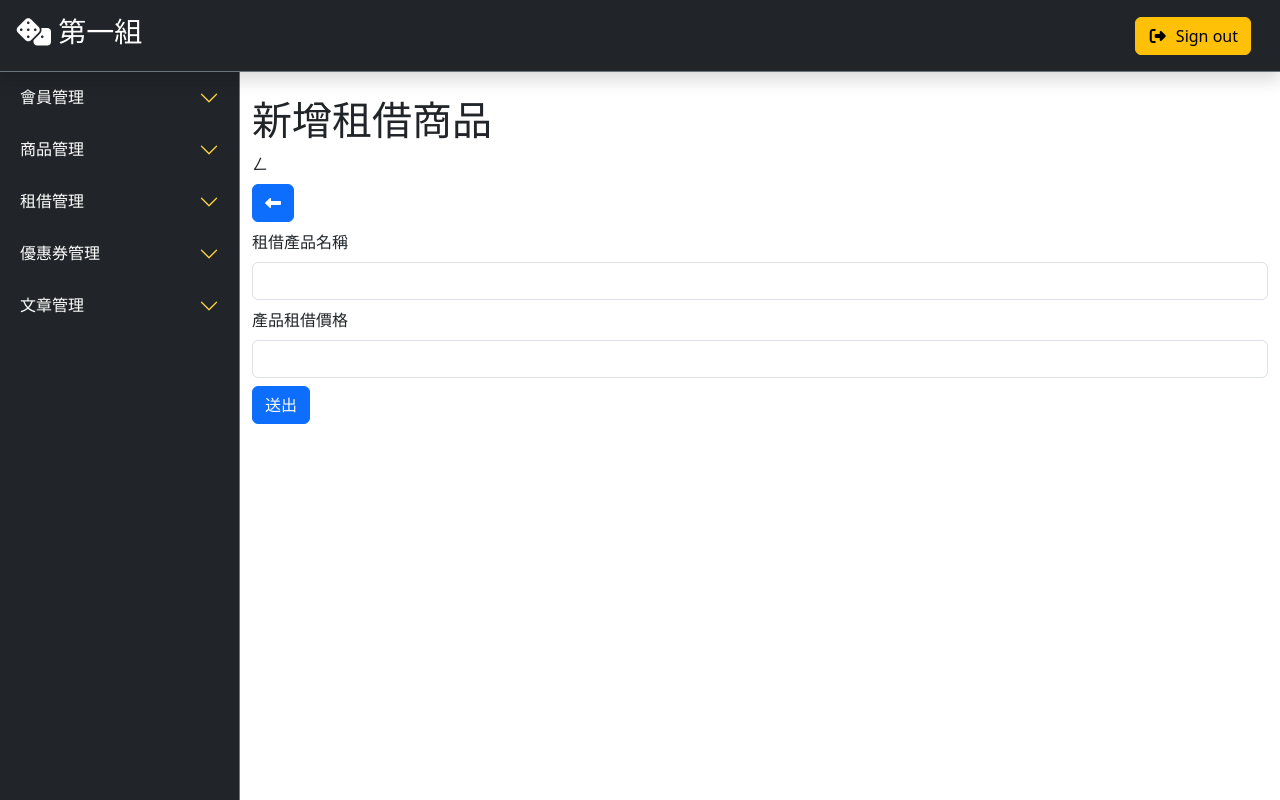
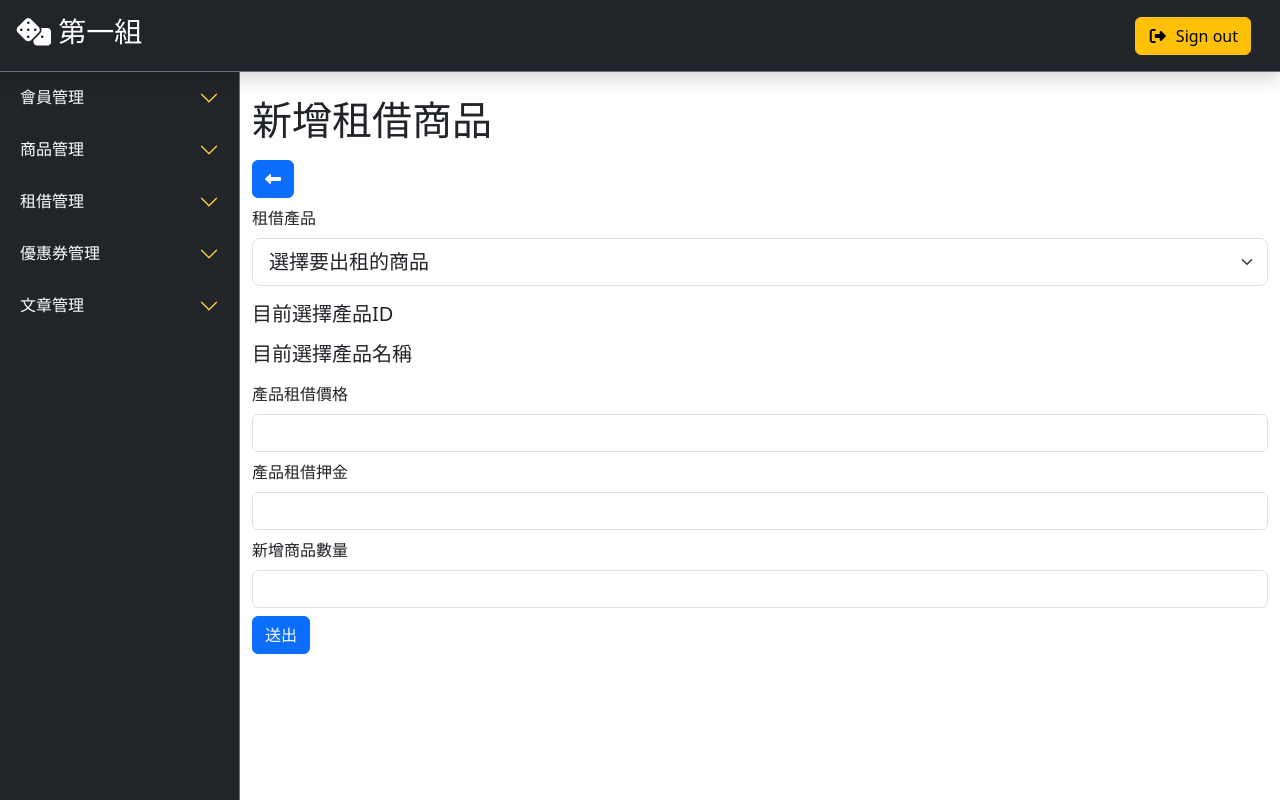
Before and after one commit to besttea168/teamwork, a PHP site: page /create-rent-product.php in a window 1280 px wide. Run offline with PHP 8.4, Linux system fonts and the light colour scheme; data comes from the database, SQL or seed files in the repository; a stand-in replaces the project's code that opens the database connection; some libraries are stand-ins or nearby versions.

Commit message:
增加doCreate-rent-Product.php,修改新增租借商品，商品清單頁面修改Thead中的英文名稱改成中文，修改商品新增與DO商品新增內拼字錯誤

```diff
--- a/product/create-product.php
+++ b/product/create-product.php
@@ -37,8 +37,8 @@
                     <input type="text" class="form-control" name="image">
                 </div>
                 <div class="mb-2">
-                    <label class="form-label" for="descrition">產品敘述</label>
-                    <input type="text" class="form-control" name="descrition">
+                    <label class="form-label" for="description">產品敘述</label>
+                    <input type="text" class="form-control" name="description">
                 </div>
                 <div class="mb-2">
                     <label class="form-label" for="min_users">建議最少遊玩人數</label>
--- a/rent/create-rent-product.php
+++ b/rent/create-rent-product.php
@@ -1,15 +1,25 @@
+<?php
+require_once("../db_connect.php");
+$sql = "SELECT * FROM product ORDER BY id ASC";
+$result = $conn->query($sql);
+$rows = $result->fetch_all(MYSQLI_ASSOC);
+
+
+
+
+?>
 <!doctype html>
 <html lang="en">
+
 <head>
     <title>新增租借商品</title>
     <!-- Required meta tags -->
     <meta charset="utf-8" />
     <meta
         name="viewport"
-            content="width=device-width, initial-scale=1, shrink-to-fit=no"
-        />
+        content="width=device-width, initial-scale=1, shrink-to-fit=no" />
 
-        <!-- Bootstrap CSS v5.2.1 -->
+
     <?php include("../css.php"); ?>
 </head>
 
@@ -19,22 +29,55 @@
 
     <div class="main-content">
         <div class="container py-4">
-                <h1>新增租借商品</h1>ㄥ
+            <h1>新增租借商品</h1>
             <div class="py-2">
                 <a class="btn btn-primary" href="products.php" title="回產品列表"><i class="fa-solid fa-left-long"></i></a>
             </div>
             <form action="doCreateProduct.php" method="post">
                 <div class="mb-2">
-                    <label class="form-label" for="name">租借產品名稱</label>
-                    <input type="text" class="form-control" name="name">
+                    <label class="form-label" for="name">租借產品</label>
+                    <select class="form-select form-select-lg mb-3" aria-label=".form-select-lg example" id="select">
+                        <option selected>選擇要出租的商品</option>
+                        <?php foreach ($rows as $product): ?>
+                            <option value="<?= $product["name"] ?>" project_id="<?=$product["id"]?>"> <?= $product["name"] ?></option>
+                        <?php endforeach; ?>
+                    </select>
+                </div>
+                <?php if (isset( $product["name"])) : ?>
+                <div class="mb-2">
+                    <h5>目前選擇產品ID</h5>
+                    <p id="product-id"> </p>
+                    <h5>目前選擇產品名稱</h5>
+                    <p id="product-name"> </p>
+                <?php endif; ?>
+
                 </div>
                 <div class="mb-2">
                     <label class="form-label" for="price">產品租借價格</label>
                     <input type="text" class="form-control" name="price">
                 </div>
+
+                <div class="mb-2">
+                    <label class="form-label" for="deposit">產品租借押金</label>
+                    <input type="text" class="form-control" name="deposit">
+                </div>
+
+                <div class="mb-2">
+                    <label class="form-label" for="amount">新增商品數量</label>
+                    <input type="text" class="form-control" name="amount">
+                </div>
+
                 <button class="btn btn-primary" type="submit">送出</button>
             </form>
         </div>
     </div>
+    <script>
+        var myselect = document.getElementById("select");
+        var index = myselect.selectedIndex;
+        var value = myselect.options[index].value;
+        var project_id = myselect.options[index].getAttribute('project_id');
+        var url = myselect.options[index].getAttribute('url');
+    </script>
 </body>
+
 </html>
```
Also changed, not shown: product/doCreateProduct.php (+15 -16 lines), product/products.php (+6 -6 lines), rent/doCreate-rent-Product.php (added, +51 -0 lines). Lines whose indentation alone changed are shown as unchanged.
